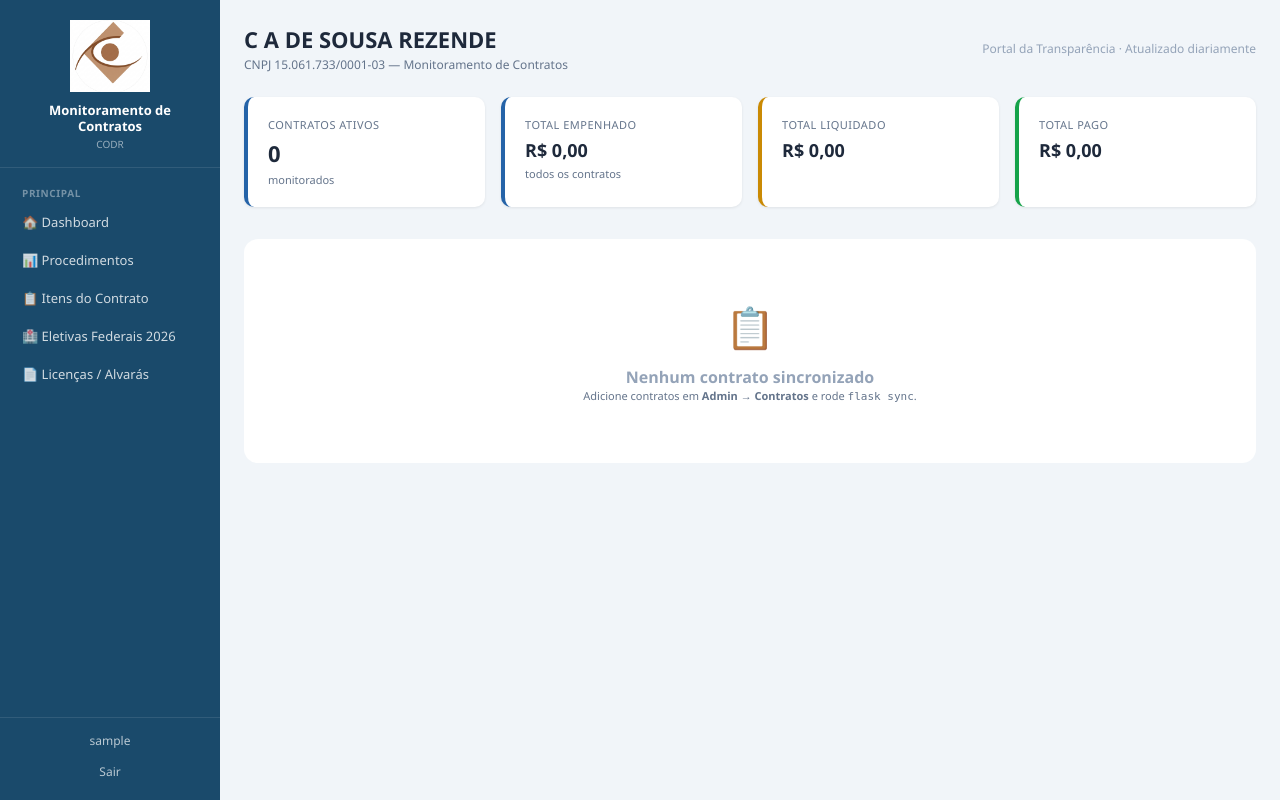
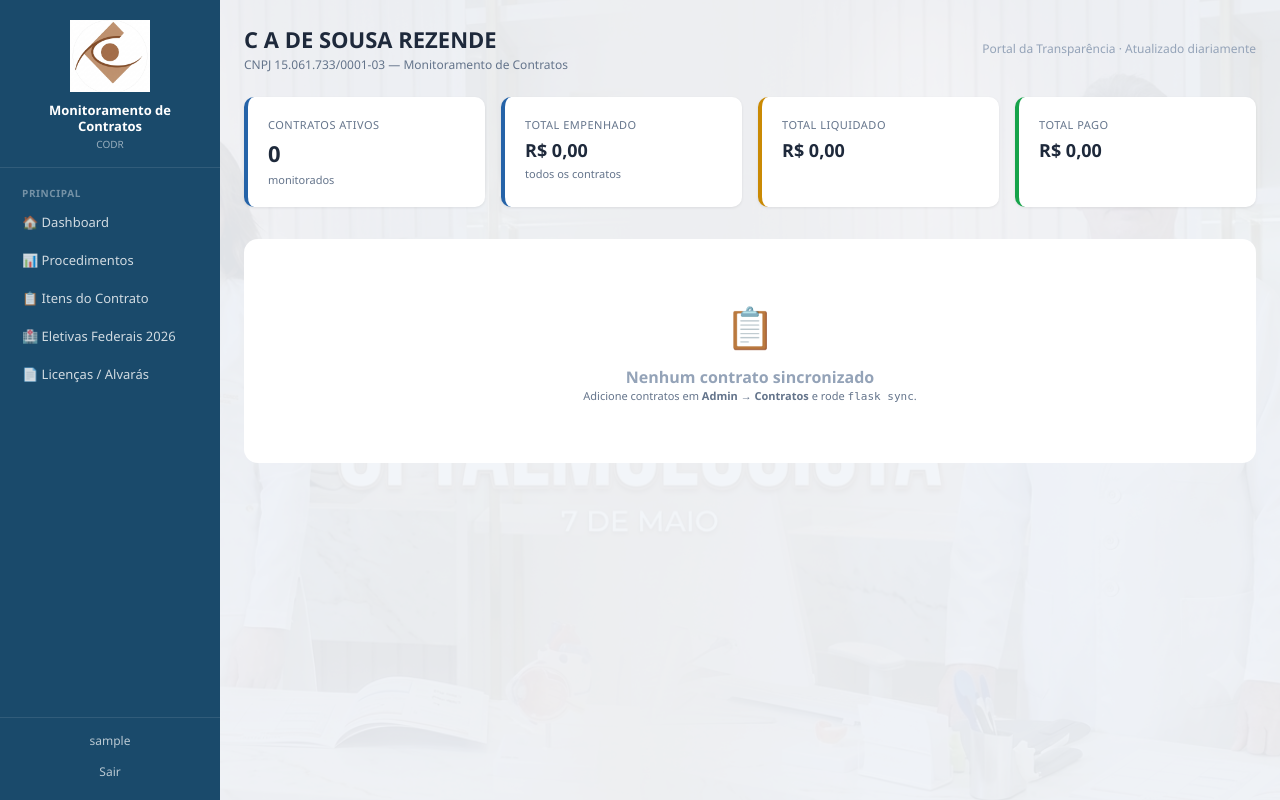
Before and after one commit to acconsultoriaemsaude2025-bit/CONTRATOS-SOBRAL, a Flask app: page / in a window 1280 px wide. Run offline with Flask 3, Linux system fonts and the light colour scheme; the visitor is signed in with stand-in values (Sample User, id 1); data that the repository does not hold is empty.

Commit message:
feat: foto dos donos como fundo suave no dashboard

```diff
--- a/app/templates/dashboard.html
+++ b/app/templates/dashboard.html
@@ -3,9 +3,21 @@
 
 {% block head %}
 <script src="/static/js/chart.umd.min.js"></script>
+<style>
+.dashboard-bg {
+  position: fixed;
+  inset: 0;
+  background: url('/static/donos.png') center center / cover no-repeat;
+  opacity: 0.07;
+  pointer-events: none;
+  z-index: 0;
+}
+main > * { position: relative; z-index: 1; }
+</style>
 {% endblock %}
 
 {% block content %}
+<div class="dashboard-bg"></div>
 <div style="display:flex; align-items:center; justify-content:space-between; margin-bottom:24px; flex-wrap:wrap; gap:12px;">
   <div>
     <h1 style="font-size:22px; font-weight:700;">C A DE SOUSA REZENDE</h1>
```
Also changed, not shown: app/static/donos.png (added).
